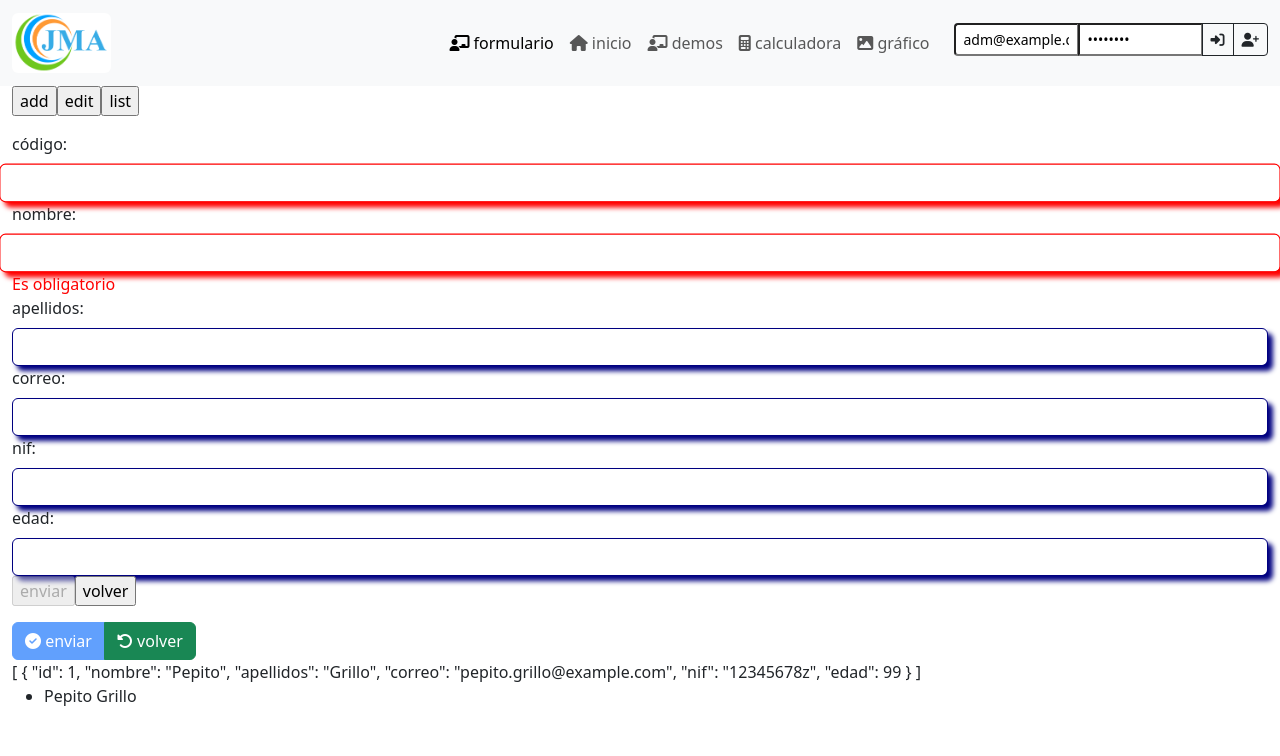
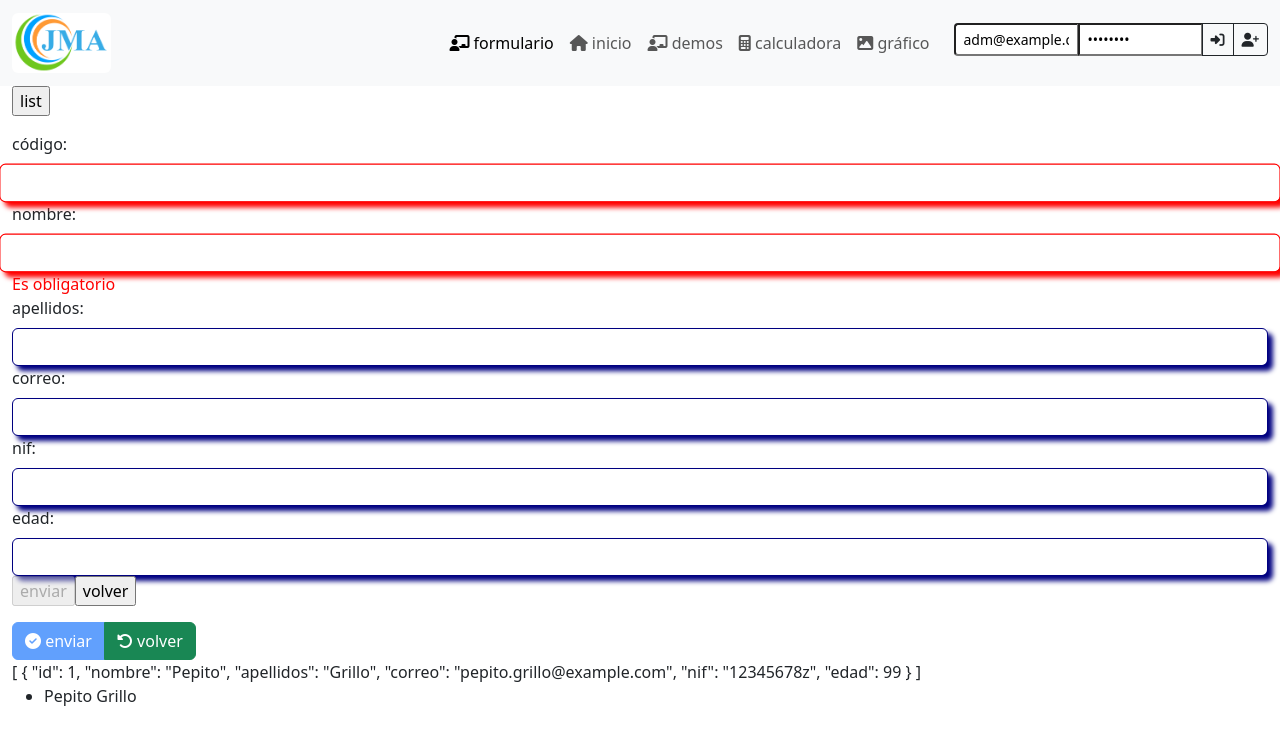
Before and after one commit to jmagit/NG20230717, an Angular app in the folder curso/: page /registro in a window 1280 px wide. Shown: the top 756 px of the page. Built offline with nearby package versions, Linux system fonts and the light colour scheme.

Commit message:
Laboratorio

```diff
--- a/curso/src/app/formulario/formulario.component.html
+++ b/curso/src/app/formulario/formulario.component.html
@@ -1,6 +1,6 @@
 <p>
-  <input type="button" value="add" (click)="add()">
-  <input type="button" value="edit" (click)="edit()">
+  <input *ngIf="auth.isAutenticated" type="button" value="add" (click)="add()">
+  <input *ngIf="auth.isInRoles('Administradores')" type="button" value="edit" (click)="edit()">
   <input type="button" value="list" (click)="load()">
 </p>
 
--- a/curso/src/app/formulario/formulario.component.ts
+++ b/curso/src/app/formulario/formulario.component.ts
@@ -2,7 +2,7 @@ import { Component, Injectable } from '@angular/core';
 import { RESTDAOService } from '../base-code/rest-dao-service.class';
 import { HttpClient, HttpContext } from '@angular/common/http';
 import { NotificationService } from '../common-services';
-import { AUTH_REQUIRED } from '../security';
+import { AUTH_REQUIRED, AuthService } from '../security';
 import { Observable } from 'rxjs';
 
 @Injectable({providedIn: 'root'})
@@ -23,7 +23,7 @@ export class FormularioComponent {
   elemento: any = { }
   modo: 'add' | 'edit' = 'add'
 
-  constructor(private dao: PersonaDaoService, private notify: NotificationService) {}
+  constructor(private dao: PersonaDaoService, private notify: NotificationService, public auth: AuthService) {}
 
   add() {
     this.elemento = {}
```
Also changed, not shown: 1 other file (tests, documents, lock files or other folders).
